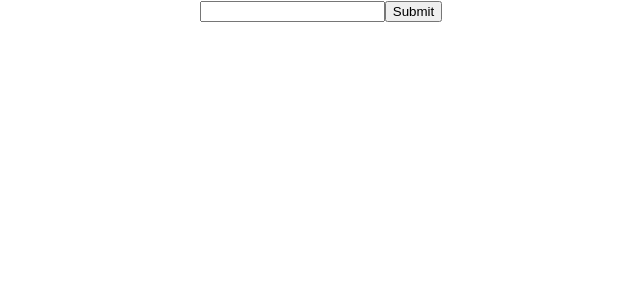
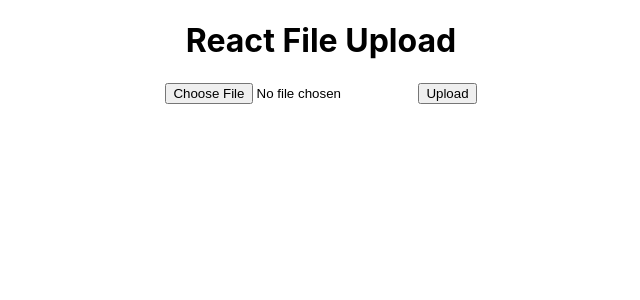
Before and after one commit to mernaAlghannam/cs519-assignment-5, a React (Create React App) app in the folder client/: page / in a window 1280 px wide. Shown: the top 300 px of the page, without its empty margins (319-959 px from the left). Built offline with nearby package versions, Linux system fonts and the light colour scheme.

Commit message:
hope it works

```diff
--- a/client/package.json
+++ b/client/package.json
@@ -4,6 +4,7 @@
   "proxy": "http://localhost:5000/",
   "private": true,
   "dependencies": {
+    "@azure/storage-blob": "^12.13.0",
     "@testing-library/jest-dom": "^5.16.5",
     "@testing-library/react": "^13.4.0",
     "@testing-library/user-event": "^13.5.0",
--- a/client/src/App.tsx
+++ b/client/src/App.tsx
@@ -1,41 +1,88 @@
 import './App.css';
 import { useState } from 'react';
+import {BlobServiceClient} from "@azure/storage-blob"
 
 function App() {
   let [currShipperID, setCurrShipperID] = useState<string>("");
+  const [selectedImage, setSelectedImage] = useState(null);
+  const [file, setFile] = useState<File >()
 
-  const fetchClassList = async () => {
 
-    // const res = await fetch("https://my-container-apps.bluerock-b7a8c33e.westus2.azurecontainerapps.io/api/HttpExample?name=https://learn.microsoft.com/azure/cognitive-services/computer-vision/media/quickstarts/presentation.png", {
-    //   method: "POST",
-    // }
-    // );
-    const res = await fetch("/api/hello");
+    // // set the current class id to the one selected in dropdown menu
+    // const handleChange = (event: any) => {
+    //   setCurrShipperID(event.target.value);
+    // };
 
-    const shippingData = await res.json();
-    console.log(shippingData)
-
-    // setShippersDataList(shippingData);
-  };
-
-    // set the current class id to the one selected in dropdown menu
-    const handleChange = (event: any) => {
-      setCurrShipperID(event.target.value);
+    const handleChange2 = ( event:any) => {
+      setFile(event.target.files[0])
+      console.log(event.target.files[0].type)
+      console.log(event.target.files[0].name)
     };
 
-    const handleSubmit = (event: any) => {
-      if (currShipperID !== "")
-      fetchClassList();
-      event.preventDefault();
-    };
+    // const handleSubmit = (event: any) => {
+    //   if (currShipperID !== "")
+    //   fetchClassList();
+    //   event.preventDefault();
+    // };
+
+    const handleSubmit2 = async () => {
+      if (!file){
+        return
+      }
+
+      const connectionstring = "BlobEndpoint=https://outqueue.blob.core.windows.net/;QueueEndpoint=https://outqueue.queue.core.windows.net/;FileEndpoint=https://outqueue.file.core.windows.net/;TableEndpoint=https://outqueue.table.core.windows.net/;SharedAccessSignature=sv=2021-12-02&ss=b&srt=co&sp=rwdlaciytfx&se=2023-07-27T08:37:57Z&st=2023-04-14T00:37:57Z&spr=https&sig=aLGp1BRUodkqvHis%2BaFZN2syq3UTESoifbzSPApvUF0%3D"
+      const blobServiceClient = BlobServiceClient.fromConnectionString(connectionstring);
+      const containerName = "image"
+      const containerClient = blobServiceClient.getContainerClient(containerName)
+      console.log("hello")
+      console.log(file.name)
+      const blob = new Blob([file], {type: file.type});
+      const blockBlobClient = containerClient.getBlockBlobClient(file.name)
+      await blockBlobClient.uploadData(blob)
+      alert("successfully added to queue")
+
+      // const res = await fetch("/api/productImage/https://outqueue.blob.core.windows.net/image/commImg");
+      const res = await fetch("https://my-container-apps.bluerock-b7a8c33e.westus2.azurecontainerapps.io/api/HttpExample?name=https://outqueue.blob.core.windows.net/image/commImg.png"
+      );
+
+      const shippingData = await res.json();
+      console.log(shippingData)
+      // await fetchShipperData()
+
+
+      // const res = await fetch("/api/productImage/https://outqueue.blob.core.windows.net/image/"+file.name);
+
+      // const shippingData = await res.json();
+      // console.log(shippingData)
+
+      alert("successfully added to queue")
+
+    }
+
+    const fetchShipperData = async () => {
+      if (!file){
+        return
+      }
+
+      const res = await fetch("/api/productImage/https://outqueue.blob.core.windows.net/image/commImg");
+
+      const shippingData = await res.json();
+      console.log(shippingData)
+    }
+
   return (
     <div className="App">
-          <div style={{ width: "100%" }}>
-      <form onSubmit={handleSubmit}>
+          {/* <div style={{ width: "100%" }}> */}
+      {/* <form onSubmit={handleSubmit}>
           <input type="text" value={currShipperID} onChange={handleChange} />
         <input type="submit" value="Submit" />
-      </form>
-          </div>
+      </form> */}
+          {/* </div> */}
+        <form onSubmit={handleSubmit2}>
+          <h1>React File Upload</h1>
+          <input type="file" onChange={handleChange2}/>
+          <button type="submit">Upload</button>
+        </form>
     </div>
   );
 }
```
Also changed, not shown: 2 other files (tests, documents, lock files or other folders).
